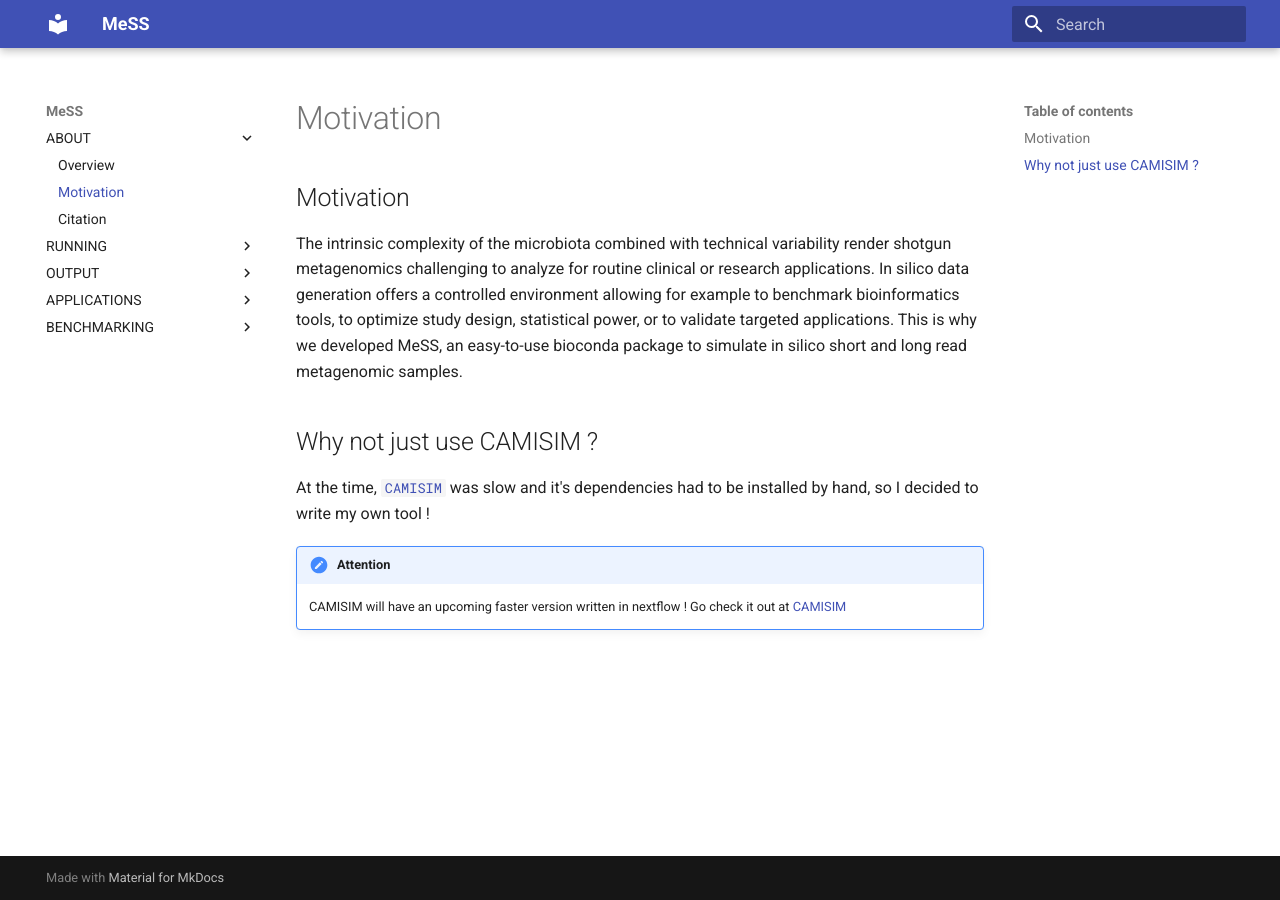
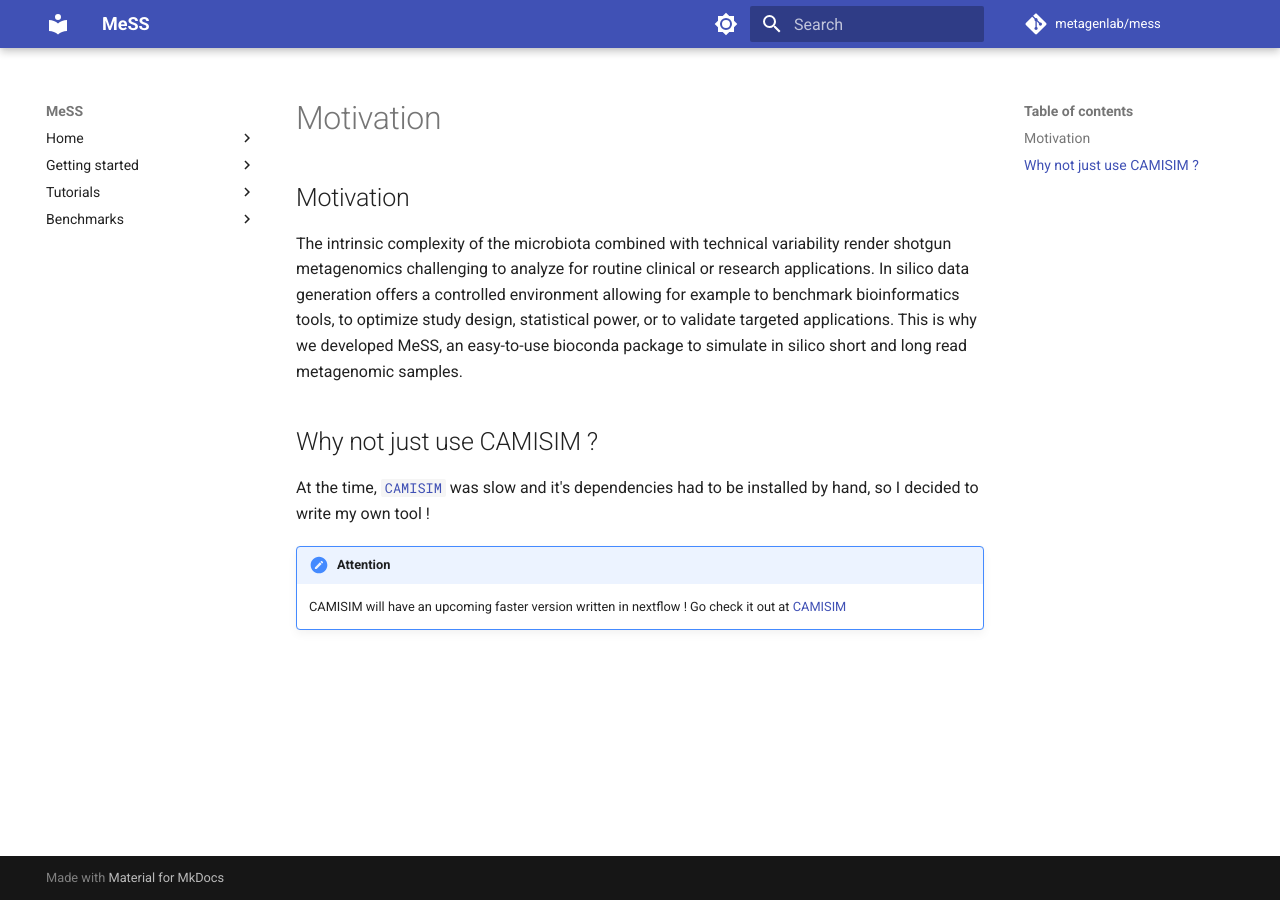
Before and after one commit to metagenlab/MeSS, an MkDocs documentation site: the page built from docs/motivation.md, in a window 1280 px wide. Built offline with MkDocs 1.6.1 and Material for MkDocs 9.7.7, drawn with Linux system fonts in a browser that asks for light colours; comment, search, counter and statistics services are not loaded.

Commit message:
customized material docs theme

```diff
--- a/mkdocs.yml
+++ b/mkdocs.yml
@@ -1,27 +1,45 @@
 site_name: MeSS
-site_url: "https://github.com/metagenlab/MeSS"
+repo_name: metagenlab/mess
+repo_url: https://github.com/metagenlab/MeSS
 site_author: Farid Chaabane
 theme:
   name: material
-  highlightjs: true
-  hljs_languages:
-    - yaml
-    - bash
-    - shell
-    - python
+  palette:
+    # Palette toggle for light mode
+    - scheme: default
+      toggle:
+        icon: material/brightness-7
+        name: Switch to dark mode
+    # Palette toggle for dark mode
+    - scheme: slate
+      toggle:
+        icon: material/brightness-4
+        name: Switch to light mode
+  features:
+    - navigation.instant
+    - content.code.copy
+markdown_extensions:
+  - admonition
+  - pymdownx.details
+  - pymdownx.superfences
+  - pymdownx.highlight:
+      anchor_linenums: true
+      line_spans: __span
+      pygments_lang_class: true
+  - pymdownx.inlinehilite
+  - pymdownx.snippets
+  - pymdownx.superfences
 nav:
-  - ABOUT:
+  - Home:
       - Overview: index.md
-      - Motivation: motivation.md
+      - Motivation: applications.md
       - Citation: citation.md
-  - RUNNING:
+  - Getting started:
       - Install: install.md
+      - Run: run.md
       - Input: input.md
-      - Usage: run.md
+      - Output: output.md
+  - Tutorials:
       - Examples: examples.md
-  - OUTPUT:
-      - Output: output.md
-  - APPLICATIONS:
-      - Applications: applications.md
-  - BENCHMARKING:
+  - Benchmarks:
       - Benchmarking: benchmarking.md
```
